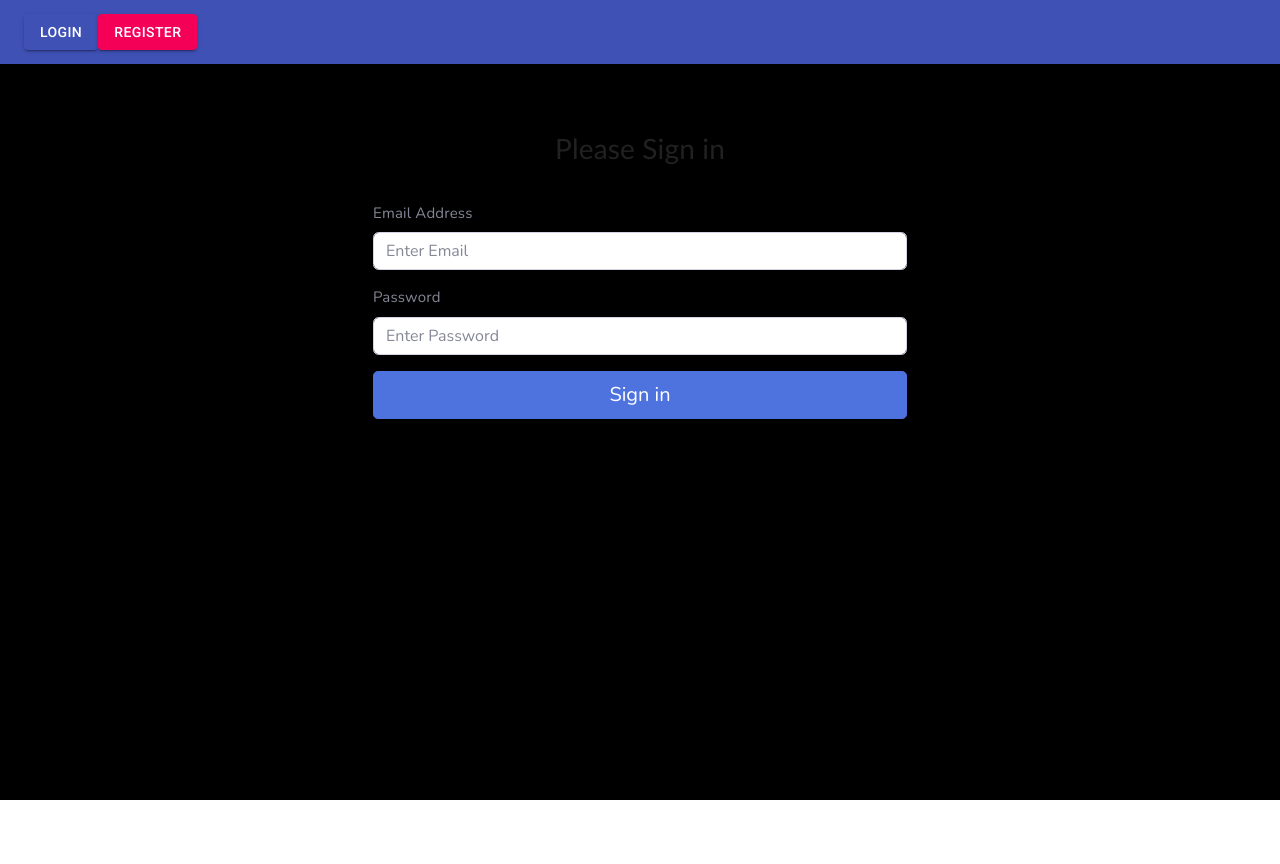
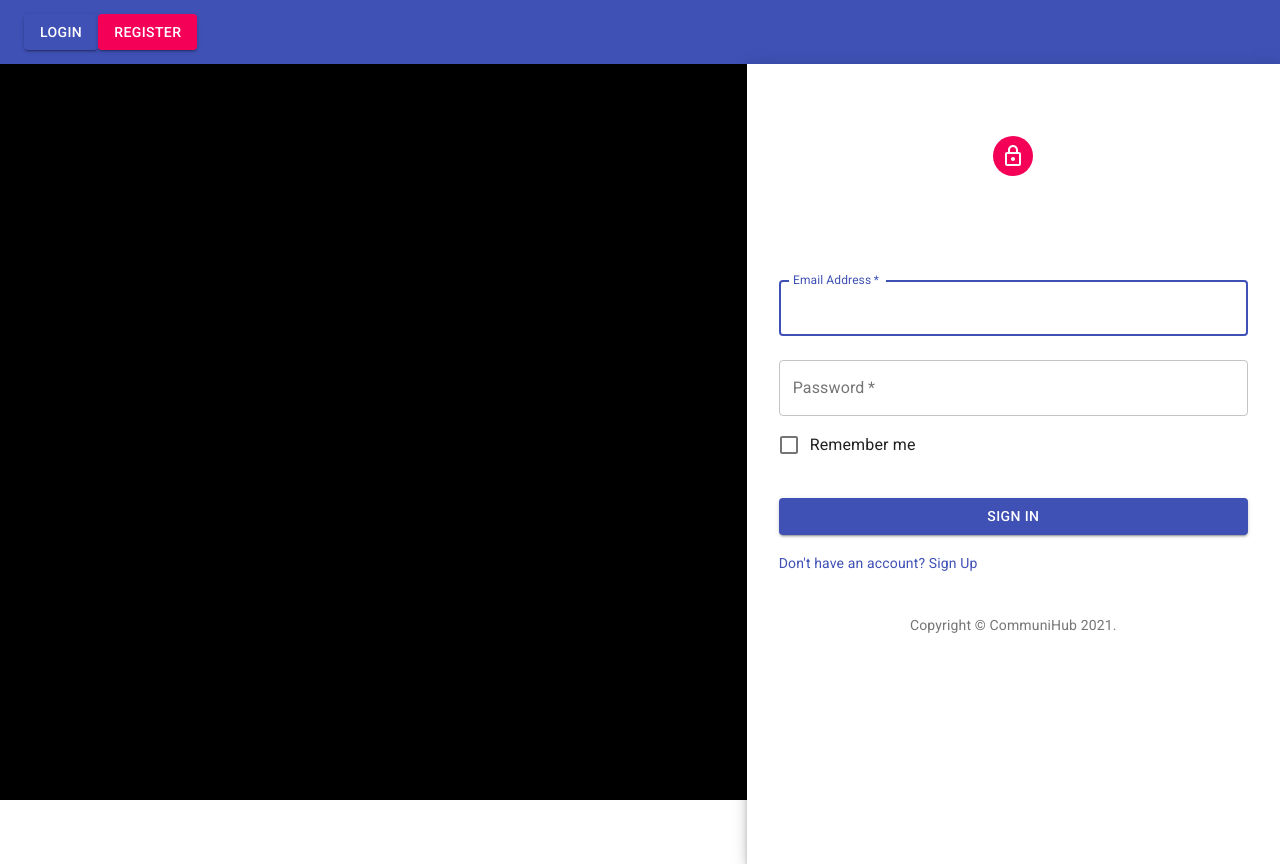
Before and after one commit to Epanastatis2020/CommuniHub, a React (Create React App) app in the folder client/: page /login in a window 1280 px wide. Before the commit the page ends 800 px from the top, so only its background shows below. Built offline with nearby package versions, Linux system fonts and the light colour scheme.

Commit message:
updated Login page to Mui version

```diff
--- a/client/src/components/Login/login.js
+++ b/client/src/components/Login/login.js
@@ -5,8 +5,71 @@
 import { setAuthToken } from '../../utils/setAuthToken';
 import { useHistory } from 'react-router-dom';
 import jwt_decode from 'jwt-decode';
+import Avatar from '@material-ui/core/Avatar';
+import Button from '@material-ui/core/Button';
+import CssBaseline from '@material-ui/core/CssBaseline';
+import TextField from '@material-ui/core/TextField';
+import FormControlLabel from '@material-ui/core/FormControlLabel';
+import Checkbox from '@material-ui/core/Checkbox';
+import Link from '@material-ui/core/Link';
+import Paper from '@material-ui/core/Paper';
+import Box from '@material-ui/core/Box';
+import Grid from '@material-ui/core/Grid';
+import LockOutlinedIcon from '@material-ui/icons/LockOutlined';
+import Typography from '@material-ui/core/Typography';
+import { makeStyles, withStyles } from '@material-ui/core/styles';
 
-function Login() {
+function Copyright() {
+  return (
+    <Typography variant="body2" color="textSecondary" align="center">
+      {'Copyright © '}
+      <Link color="inherit" href="https://material-ui.com/">
+        CommuniHub
+      </Link>{' '}
+      {new Date().getFullYear()}
+      {'.'}
+    </Typography>
+  );
+}
+
+const useStyles = makeStyles((theme) => ({
+  root: {
+    height: '100vh',
+  },
+  image: {
+    backgroundImage: '../../assets/images/Communihub.PNG',
+    backgroundRepeat: 'no-repeat',
+    backgroundSize: 'cover',
+    backgroundPosition: 'center',
+  },
+  paper: {
+    margin: theme.spacing(8, 4),
+    display: 'flex',
+    flexDirection: 'column',
+    alignItems: 'center',
+  },
+  avatar: {
+    margin: theme.spacing(1),
+    backgroundColor: theme.palette.secondary.main,
+  },
+  form: {
+    width: '100%', // Fix IE 11 issue.
+    marginTop: theme.spacing(1),
+  },
+  submit: {
+    margin: theme.spacing(3, 0, 2),
+  },
+}));
+
+const WhiteTextTypography = withStyles({
+    root: {
+      color: "#FFFFFF"
+    }
+  })(Typography);
+
+export default function Login() {
+  const classes = useStyles();
+
   const history = useHistory();
 
   const [formState, setFormState] = useState({
@@ -49,41 +112,70 @@
   };
 
   return (
-        <div className="container">
-            <div className="row">
-                <div className="mx-auto mt-5 col-md-6">
-                    <form noValidate onSubmit={handleSubmit}>
-                        <h1 className="mb-3 h3 font-weight normal">Please Sign in</h1>
-                        <div className="form-group">
-                            <label htmlFor="email">Email Address</label>
-                            <input
-                                type="email"
-                                className="form-control"
+    <Grid container component="main" className={classes.root}>
+      <CssBaseline />
+      <Grid item xs={false} sm={4} md={7} className={classes.image} />
+      <Grid item xs={12} sm={8} md={5} component={Paper} elevation={6} square>
+        <div className={classes.paper}>
+          <Avatar className={classes.avatar}>
+            <LockOutlinedIcon />
+          </Avatar>
+          <WhiteTextTypography component="h1" variant="h5">
+            Sign in
+          </WhiteTextTypography>
+          <form className={classes.form} noValidate onSubmit={handleSubmit}>
+            <TextField
+              variant="outlined"
+              margin="normal"
+              required
+              fullWidth
+              id="email"
+              label="Email Address"
               name="email"
-                                placeholder="Enter Email"
+              autoComplete="email"
+              onChange={onChange}
               value={formState.email}
+              autoFocus
+            />
+            <TextField
+              variant="outlined"
+              margin="normal"
+              required
+              fullWidth
+              name="password"
+              label="Password"
+              type="password"
+              id="password"
+              autoComplete="current-password"
               onChange={onChange}
+              value={formState.password}
             />
-                        </div>
-                        <div className="form-group">
-                            <label htmlFor="password">Password</label>
-                            <input
-                                type="password"
-                                className="form-control"
-                                name="password"
-                                placeholder="Enter Password"
-                                value={formState.password}
-                                onChange={onChange}
+            <FormControlLabel
+              control={<Checkbox value="remember" color="primary" />}
+              label="Remember me"
             />
-                        </div>
-                        <button type="submit" className="btn btn-lg btn-primary btn-block">
-                            Sign in
-                        </button>
+            <Button
+              type="submit"
+              fullWidth
+              variant="contained"
+              color="primary"
+              className={classes.submit}
+            >
+              Sign In
+            </Button>
+            <Grid container>
+              <Grid item>
+                <Link href="/register" variant="body2">
+                  {"Don't have an account? Sign Up"}
+                </Link>
+              </Grid>
+            </Grid>
+            <Box mt={5}>
+              <Copyright />
+            </Box>
           </form>
         </div>
-            </div>
-        </div>
+      </Grid>
+    </Grid>
   );
 }
-
-export default Login;
```
Lines whose indentation alone changed are shown as unchanged.
